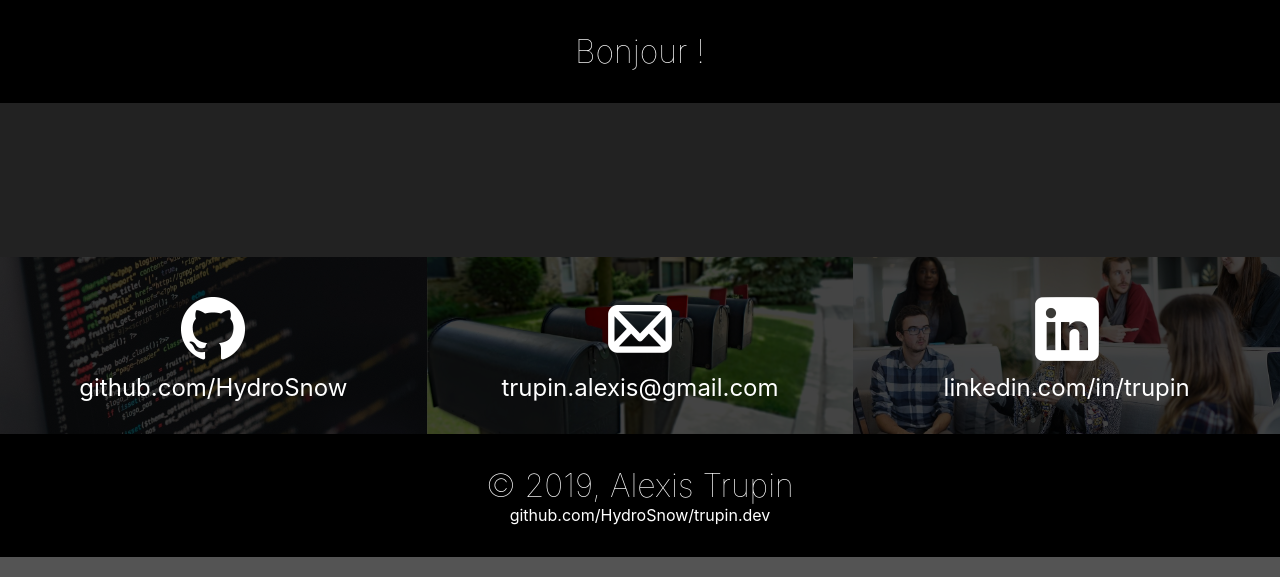
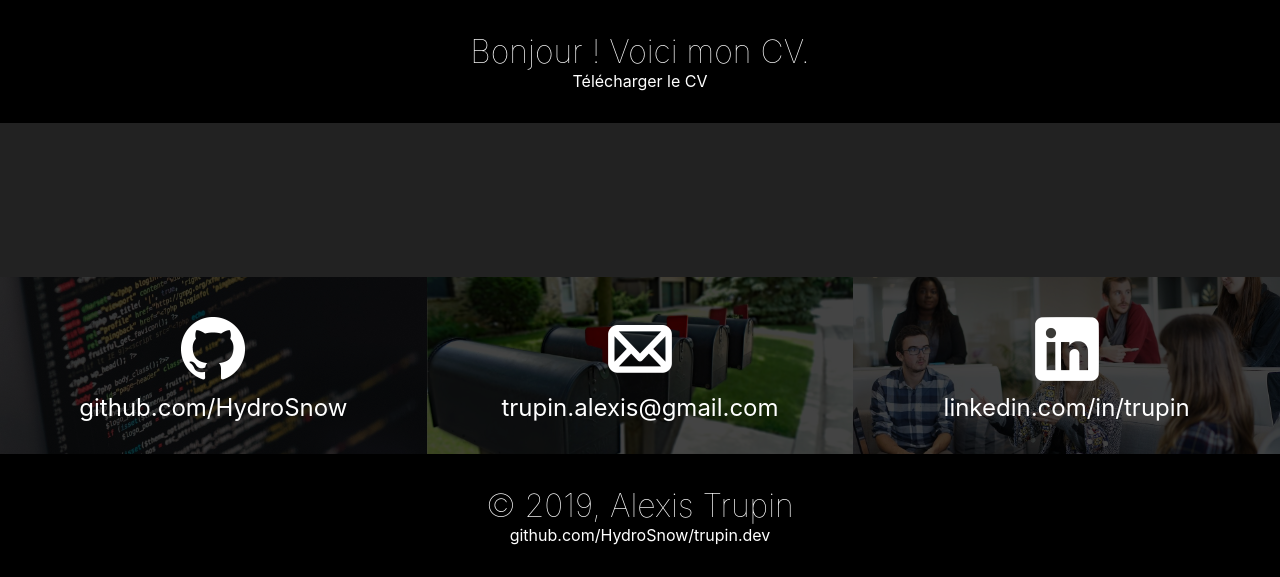
Before and after one commit to HydroSnow/trupin.dev, a PHP site: page / in a window 1280 px wide. Shown: the part 800-1377 px from the top of the page. Run offline with PHP 8.4, Linux system fonts and the light colour scheme; a map, chart or similar area stays blank; some libraries are stand-ins or nearby versions.

Commit message:
adding cv download

```diff
--- a/index.php
+++ b/index.php
@@ -77,7 +77,8 @@
 	</header>
 
 	<div class="black" id="1">
-		<h3>Bonjour !</h3>
+		<h3>Bonjour ! Voici mon CV.</h3>
+		<p><a href="/assets/CV-Alexis-Trupin.pdf">Télécharger le CV</a></p>
 	</div>
 
 	<div style="overflow-x: auto;">
```
